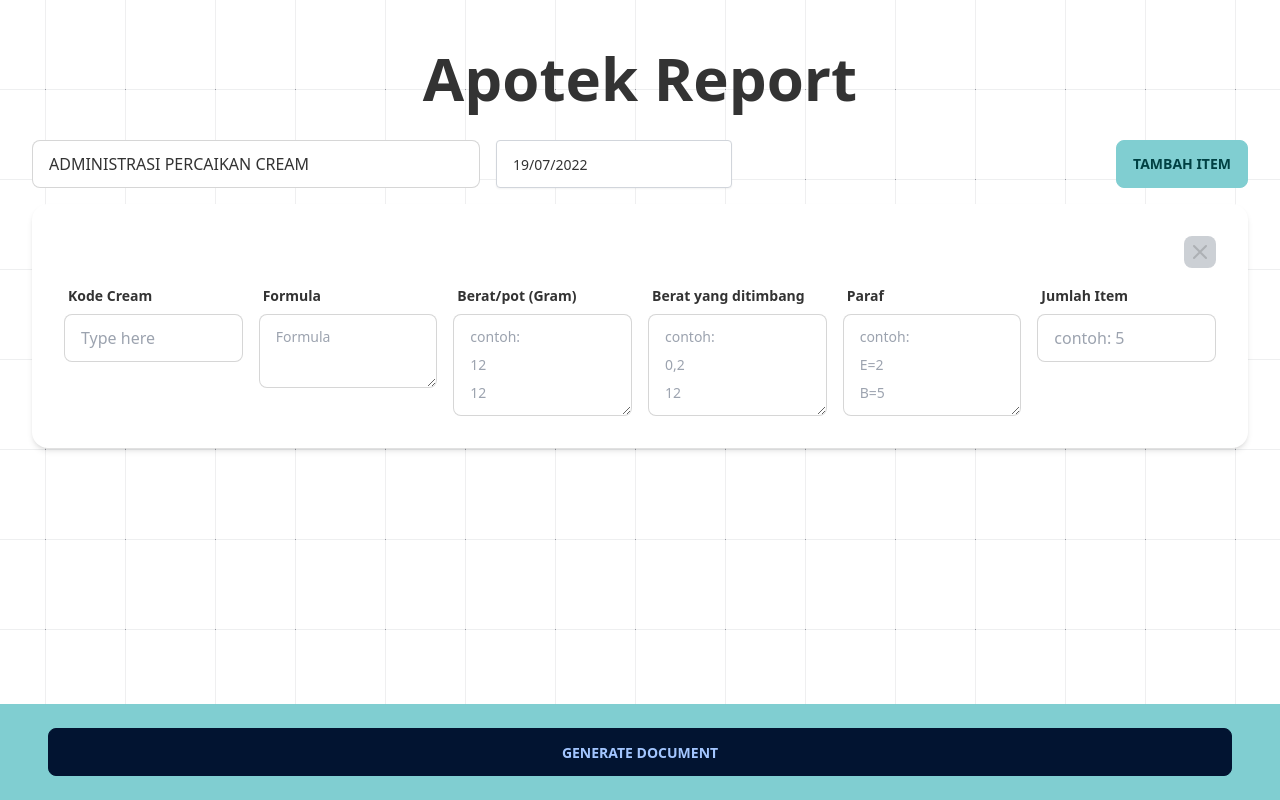
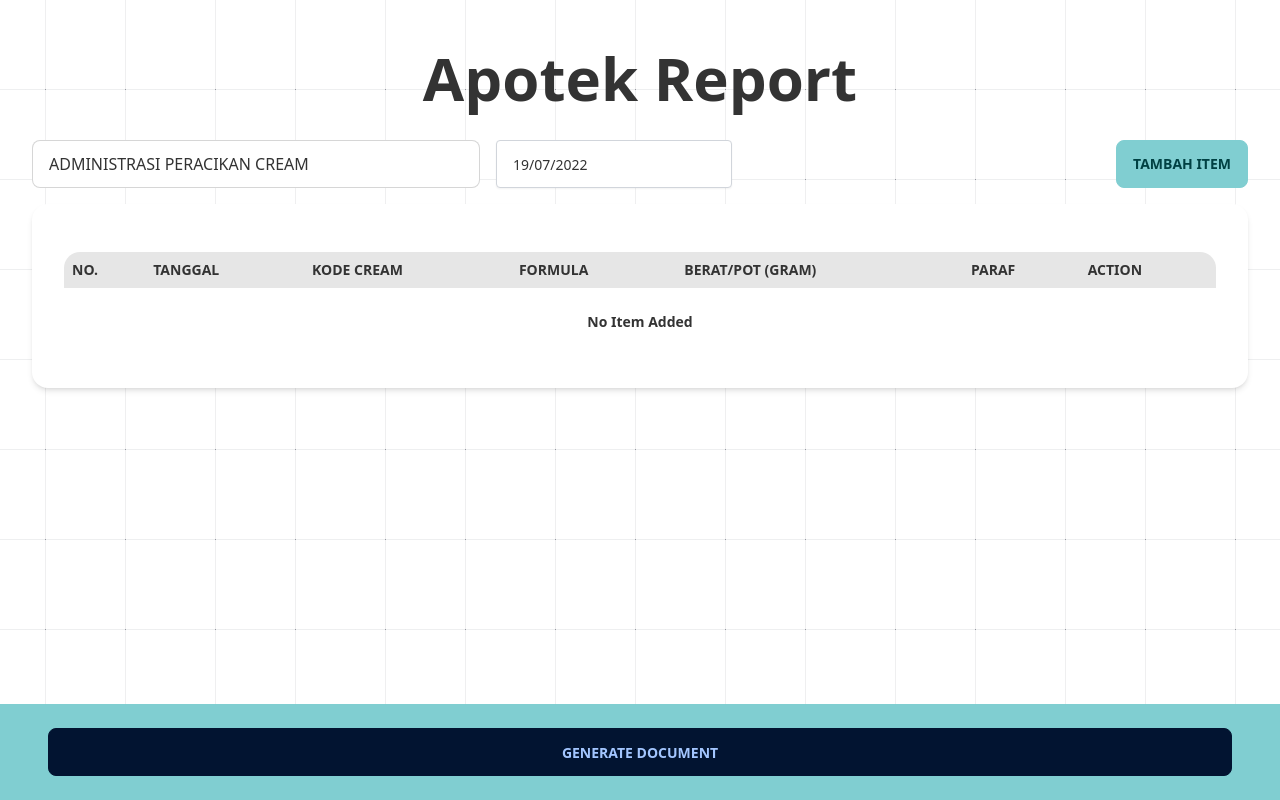
Before and after one commit to irsyaadbp/apotek-report, a React (Vite) app: page / in a window 1280 px wide. Built offline with nearby package versions, Linux system fonts and the light colour scheme.

Commit message:
feat: revamp new flow

```diff
--- a/src/App.jsx
+++ b/src/App.jsx
@@ -12,6 +12,8 @@ import {
   VerticalAlign,
   TextRun,
   HeightRule,
+  UnderlineType,
+  convertMillimetersToTwip,
 } from "docx";
 import { saveAs } from "file-saver";
 import moment from "moment";
@@ -19,25 +21,23 @@ import DatePicker from "react-datepicker";
 
 function App() {
   const [date, setDate] = useState(new Date());
-  const [title, setTitle] = useState("ADMINISTRASI PERCAIKAN CREAM");
+  const [title, setTitle] = useState("ADMINISTRASI PERACIKAN CREAM");
   const [loading, setLoading] = useState(false);
-  const [data, setData] = useState([
-    {
+  const [data, setData] = useState({
     kodeCream: "",
     formula: "",
     pot: "",
-      berat: "",
     paraf: "",
     jumlah: null,
-    },
-  ]);
+  });
+  const [items, setItems] = useState([]);
 
-  const onChange = (index) => (e) => {
+  const onChange = (e) => {
     const { value, name } = e.target;
 
     setData((old) => {
-      const newData = old.slice();
-      newData[index][name] = ["kodeCream", "paraf"].includes(name)
+      const newData = { ...old };
+      newData[name] = ["kodeCream", "formula", "paraf"].includes(name)
         ? value.toUpperCase()
         : value;
 
@@ -45,32 +45,16 @@ function App() {
     });
   };
 
-  const onAddItem = () => {
-    setData((old) => {
-      const newData = old.slice();
-      newData.push({
-        kodeCream: "",
-        formula: "",
-        takaran: "",
-        paraf: "",
-        jumlah: null,
-      });
-      return newData;
-    });
-  };
-
   const onDeleteItem = (index) => {
-    setData((old) => {
-      const newData = old.slice();
+    setItems((old) => {
+      const newData = JSON.parse(JSON.stringify(old));
       newData.splice(index, 1);
       return newData;
     });
   };
 
-  const onGenerateDoc = () => {
-    setLoading(true);
-    const items = data.reduce((result, item) => {
-      const containerParaf = item.paraf.split("\n");
+  const onAddItem = () => {
+    const containerParaf = data.paraf.split("\n");
     const parafs = [];
     if (containerParaf.length) {
       containerParaf.forEach((dataParaf) => {
@@ -85,23 +69,71 @@ function App() {
         }
       });
     }
-      const data = Array.from({ length: item.jumlah }, (_, i) => ({
-        ...item,
-        formula: item.formula.split("\n"),
-        pot: item.pot.split("\n"),
-        berat: item.berat.split("\n"),
-        paraf:
-          parafs?.[i]?.name ||
-          parafs?.find((p) => p.total === 1)?.name ||
-          parafs?.[0]?.name,
-        jumlah: undefined,
+    const dataItem = Array.from({ length: parafs.length }, (_, i) => ({
+      ...data,
+      formula: data.formula.split("\n"),
+      pot: data.pot.split("\n").map((item) => +item.split(",").join(".")),
+      potTotal: data.pot.split("\n").map((item) => +item.split(",").join(".")),
+      paraf: parafs?.[i]?.name || parafs?.[0]?.name,
+      jumlah: 1,
     })).sort((a, b) => (a.paraf > b.paraf ? -1 : 1));
-      result.push(...data);
-      return result;
-    }, []);
+
+    setItems((old) => [...old, ...dataItem]);
+  };
+
+  const onChangeJumlah = (index) => (e) => {
+    const { value } = e.target;
+    setItems((old) => {
+      const newData = JSON.parse(JSON.stringify(old));
+      newData[index] = {
+        ...newData[index],
+        jumlah: +value,
+        potTotal: newData[index].potTotal.map((__, index) => {
+          const pot = newData?.[index]?.pot?.[index];
+          const isInt = pot % 1 === 0;
+
+          return isInt ? +value * +pot : (+value * +pot).toPrecision(3);
+        }),
+      };
+
+      return newData;
+    });
+  };
+
+  const onChangeParaf = (index) => (e) => {
+    const { value, name } = e.target;
+    setItems((old) => {
+      const newData = JSON.parse(JSON.stringify(old));
+      newData[index] = {
+        ...newData[index],
+        [name]: value.toUpperCase(),
+      };
+
+      return newData;
+    });
+  };
+
+  const onDuplicateData = (index) => {
+    const newIndex = index + 1;
+    setItems((old) => {
+      const newData = JSON.parse(JSON.stringify(old));
+      newData.splice(newIndex, 0, newData[index]);
+      return newData;
+    });
+  };
+
+  const onGenerateDoc = () => {
+    setLoading(true);
 
     const table = new Table({
-      columnWidths: [600, 1200, 1200, 1200, 1200, 1200, 1200],
+      columnWidths: [
+        convertMillimetersToTwip(10),
+        convertMillimetersToTwip(26.334),
+        convertMillimetersToTwip(26.334),
+        convertMillimetersToTwip(31),
+        convertMillimetersToTwip(26.334),
+        convertMillimetersToTwip(26.334),
+      ],
       break: 4,
       rows: [
         new TableRow({
@@ -113,6 +145,7 @@ function App() {
                     new TextRun({
                       text: "No.",
                       bold: true,
+                      font: "Calibri",
                     }),
                   ],
                   alignment: AlignmentType.CENTER,
@@ -127,20 +160,7 @@ function App() {
                     new TextRun({
                       text: "Tanggal",
                       bold: true,
-                    }),
-                  ],
-                  alignment: AlignmentType.CENTER,
-                }),
-              ],
-              verticalAlign: VerticalAlign.CENTER,
-            }),
-            new TableCell({
-              children: [
-                new Paragraph({
-                  children: [
-                    new TextRun({
-                      text: "No Resep",
-                      bold: true,
+                      font: "Calibri",
                     }),
                   ],
                   alignment: AlignmentType.CENTER,
@@ -155,6 +175,7 @@ function App() {
                     new TextRun({
                       text: "Kode Cream",
                       bold: true,
+                      font: "Calibri",
                     }),
                   ],
                   alignment: AlignmentType.CENTER,
@@ -169,6 +190,7 @@ function App() {
                     new TextRun({
                       text: "Formula",
                       bold: true,
+                      font: "Calibri",
                     }),
                   ],
                   alignment: AlignmentType.CENTER,
@@ -183,20 +205,7 @@ function App() {
                     new TextRun({
                       text: "Berat/pot (Garam)",
                       bold: true,
-                    }),
-                  ],
-                  alignment: AlignmentType.CENTER,
-                }),
-              ],
-              verticalAlign: VerticalAlign.CENTER,
-            }),
-            new TableCell({
-              children: [
-                new Paragraph({
-                  children: [
-                    new TextRun({
-                      text: "Berat yang ditimbang",
-                      bold: true,
+                      font: "Calibri",
                     }),
                   ],
                   alignment: AlignmentType.CENTER,
@@ -211,6 +220,7 @@ function App() {
                     new TextRun({
                       text: "Paraf",
                       bold: true,
+                      font: "Calibri",
                     }),
                   ],
                   alignment: AlignmentType.CENTER,
@@ -232,6 +242,7 @@ function App() {
                       children: [
                         new TextRun({
                           text: `${index + 1}`,
+                          font: "Calibri",
                         }),
                       ],
                       alignment: AlignmentType.CENTER,
@@ -245,9 +256,10 @@ function App() {
                       children: [
                         new TextRun({
                           text: moment(date).format("DD/MM/yyyy"),
+                          font: "Calibri",
                         }),
                       ],
-                      alignment: AlignmentType.CENTER,
+                      alignment: AlignmentType.RIGHT,
                     }),
                   ],
                   verticalAlign: VerticalAlign.CENTER,
@@ -257,23 +269,13 @@ function App() {
                     new Paragraph({
                       children: [
                         new TextRun({
-                          text: "",
+                          text: `${item.kodeCream}${
+                            item.jumlah > 1 ? ` (${item.jumlah})` : ""
+                          }`,
+                          font: "Calibri",
                         }),
                       ],
-                      alignment: AlignmentType.CENTER,
-                    }),
-                  ],
-                  verticalAlign: VerticalAlign.CENTER,
-                }),
-                new TableCell({
-                  children: [
-                    new Paragraph({
-                      children: [
-                        new TextRun({
-                          text: item.kodeCream,
-                        }),
-                      ],
-                      alignment: AlignmentType.CENTER,
+                      alignment: AlignmentType.LEFT,
                     }),
                   ],
                   verticalAlign: VerticalAlign.CENTER,
@@ -285,34 +287,22 @@ function App() {
                         children: [
                           new TextRun({
                             text: formula,
+                            font: "Calibri",
                           }),
                         ],
-                        alignment: AlignmentType.CENTER,
+                        alignment: AlignmentType.LEFT,
                       })
                   ),
                   verticalAlign: VerticalAlign.CENTER,
                 }),
                 new TableCell({
-                  children: item.pot.map(
+                  children: item.potTotal.map(
                     (pot) =>
                       new Paragraph({
                         children: [
                           new TextRun({
-                            text: pot,
-                          }),
-                        ],
-                        alignment: AlignmentType.CENTER,
-                      })
-                  ),
-                  verticalAlign: VerticalAlign.CENTER,
-                }),
-                new TableCell({
-                  children: item.berat.map(
-                    (berat) =>
-                      new Paragraph({
-                        children: [
-                          new TextRun({
-                            text: berat,
+                            text: String(pot).split(".").join(","),
+                            font: "Calibri",
                           }),
                         ],
                         alignment: AlignmentType.CENTER,
@@ -326,6 +316,7 @@ function App() {
                       children: [
                         new TextRun({
                           text: item.paraf,
+                          font: "Calibri",
                         }),
                       ],
                       alignment: AlignmentType.CENTER,
@@ -338,8 +329,9 @@ function App() {
             })
         ),
       ],
+      alignment: AlignmentType.CENTER,
       width: {
-        size: 8000,
+        size: convertMillimetersToTwip(146, 3),
         type: WidthType.DXA,
       },
     });
@@ -353,6 +345,10 @@ function App() {
                   text: title,
                   bold: true,
                   size: 28,
+                  underline: {
+                    type: UnderlineType.DASH,
+                    color: "000000",
+                  },
                 }),
               ],
               alignment: AlignmentType.CENTER,
@@ -369,11 +365,13 @@ function App() {
       ],
     });
 
-    saveDocumentToFile(doc, `${title}-${moment(date).format("DDMMYYYY")}.docx`);
+    saveDocumentToFile(
+      doc,
+      `${title} TGL ${moment(date).format("DDMMYYYY")}.docx`
+    );
   };
 
   function saveDocumentToFile(doc, fileName) {
-    // const packer = new Packer();
     const mimeType =
       "application/vnd.openxmlformats-officedocument.wordprocessingml.document";
     Packer.toBlob(doc)
@@ -414,134 +412,135 @@ function App() {
             popperClassName="react-datepicker-right"
           />
         </div>
+
         <div className="text-right" style={{ flex: 1 }}>
-          <button className="btn btn-success my-2 lg:my-0" onClick={onAddItem}>
+          <label className="btn btn-success my-2 lg:my-0" htmlFor="my-modal-6">
             Tambah Item
-          </button>
+          </label>
         </div>
       </div>
 
-      {data.map((item, index) => (
-        <div key={index} className="card bg-base-100 shadow-md mt-4 p-0">
+      <div className="card bg-base-100 shadow-md mt-4 p-0">
         <div className="card-body">
-            <div className="card-actions justify-end">
-              <div className="tooltip tooltip-error" data-tip="Hapus Item">
+          <div className="overflow-x-auto mt-4">
+            <table className="table table-compact w-full">
+              <thead>
+                <tr>
+                  <th>No.</th>
+                  <th>Tanggal</th>
+                  <th>Kode Cream</th>
+                  <th>Formula</th>
+                  <th>Berat/pot (Gram)</th>
+                  <th>Paraf</th>
+                  <th>Action</th>
+                </tr>
+              </thead>
+              <tbody>
+                {items.length ? (
+                  items.map((item, index) => (
+                    <tr key={`item-${item.kodeCream}-${index}`}>
+                      <td>{index + 1}</td>
+                      <td>{moment(date).format("DD/MM/YYYY")}</td>
+                      <td>
+                        {item.kodeCream}{" "}
+                        <input
+                          value={item.jumlah}
+                          onChange={onChangeJumlah(index)}
+                          type="number"
+                          placeholder="Type here"
+                          name="jumlah"
+                          className="input input-bordered input-sm ml-1 w-16"
+                        />
+                      </td>
+                      <td>
+                        {item.formula.map((formula, idx) => (
+                          <p
+                            key={`formula-${formula}-${idx}-${index}`}
+                            className="mb-0"
+                          >
+                            {formula}
+                          </p>
+                        ))}
+                      </td>
+                      <td>
+                        {item.potTotal.map((pot, idx) => (
+                          <p
+                            key={`formula-${pot}-${idx}-${index}`}
+                            className="mb-0"
+                          >
+                            {String(pot).split(".").join(",")}
+                          </p>
+                        ))}
+                      </td>
+                      <td>
+                        <input
+                          value={item.paraf}
+                          onChange={onChangeParaf(index)}
+                          type="text"
+                          placeholder="Type here"
+                          name="paraf"
+                          className="input input-bordered w-20"
+                        />
+                      </td>
+                      <td>
+                        <div className="flex align-center">
+                          <div
+                            className="tooltip tooltip-success"
+                            data-tip="Duplicate Data"
+                          >
                             <button
-                  className="btn btn-square btn-error btn-sm"
-                  onClick={() => onDeleteItem(index)}
-                  disabled={index === 0 && data.length === 1}
+                              className="btn btn-square btn-outline btn-sm btn-success mr-2"
+                              onClick={() => onDuplicateData(index)}
                             >
                               <svg
                                 xmlns="http://www.w3.org/2000/svg"
-                    className="h-6 w-6"
-                    fill="none"
-                    viewBox="0 0 24 24"
-                    stroke="currentColor"
+                                className="h-5 w-5"
+                                viewBox="0 0 20 20"
+                                fill="currentColor"
+                              >
+                                <path d="M7 9a2 2 0 012-2h6a2 2 0 012 2v6a2 2 0 01-2 2H9a2 2 0 01-2-2V9z" />
+                                <path d="M5 3a2 2 0 00-2 2v6a2 2 0 002 2V5h8a2 2 0 00-2-2H5z" />
+                              </svg>
+                            </button>
+                          </div>
+                          <div
+                            className="tooltip tooltip-error"
+                            data-tip="Hapus Data"
+                          >
+                            <button
+                              className="btn btn-square btn-error btn-outline btn-sm"
+                              onClick={() => onDeleteItem(index)}
+                            >
+                              <svg
+                                xmlns="http://www.w3.org/2000/svg"
+                                className="h-5 w-5"
+                                viewBox="0 0 20 20"
+                                fill="currentColor"
                               >
                                 <path
-                      strokeLinecap="round"
-                      strokeLinejoin="round"
-                      strokeWidth="2"
-                      d="M6 18L18 6M6 6l12 12"
+                                  fillRule="evenodd"
+                                  d="M9 2a1 1 0 00-.894.553L7.382 4H4a1 1 0 000 2v10a2 2 0 002 2h8a2 2 0 002-2V6a1 1 0 100-2h-3.382l-.724-1.447A1 1 0 0011 2H9zM7 8a1 1 0 012 0v6a1 1 0 11-2 0V8zm5-1a1 1 0 00-1 1v6a1 1 0 102 0V8a1 1 0 00-1-1z"
+                                  clipRule="evenodd"
                                 />
                               </svg>
                             </button>
                           </div>
                         </div>
-            <div className="grid grid-cols-1 md:grid-cols-2 lg:grid-cols-6 gap-4">
-              <div className="form-control w-full max-w-xs">
-                <label className="label font-bold">
-                  <span className="label-text">Kode Cream</span>
-                </label>
-                <input
-                  type="text"
-                  placeholder="Type here"
-                  value={item.kodeCream}
-                  onChange={onChange(index)}
-                  name="kodeCream"
-                  className="input input-bordered w-full max-w-xs"
-                />
-              </div>
-
-              <div className="form-control w-full max-w-xs">
-                <label className="label font-bold">
-                  <span className="label-text">Formula</span>
-                </label>
-                <textarea
-                  value={item.formula}
-                  onChange={onChange(index)}
-                  name="formula"
-                  className="textarea textarea-bordered"
-                  placeholder="Formula"
-                ></textarea>
-              </div>
-
-              <div className="form-control w-full max-w-xs">
-                <label className="label font-bold">
-                  <span className="label-text">Berat/pot (Gram)</span>
-                </label>
-                <textarea
-                  value={item.pot}
-                  onChange={onChange(index)}
-                  name="pot"
-                  className="textarea textarea-bordered"
-                  placeholder={`contoh:\n12\n12`}
-                  rows={3}
-                ></textarea>
-              </div>
-              <div className="form-control w-full max-w-xs">
-                <label className="label font-bold">
-                  <span className="label-text">Berat yang ditimbang</span>
-                </label>
-                <textarea
-                  value={item.berat}
-                  onChange={onChange(index)}
-                  name="berat"
-                  className="textarea textarea-bordered"
-                  placeholder={`contoh:\n0,2\n12`}
-                  rows={3}
-                ></textarea>
-              </div>
-
-              <div className="form-control w-full max-w-xs">
-                <label className="label font-bold">
-                  <span className="label-text">Paraf</span>
-                </label>
-                <textarea
-                  value={item.paraf}
-                  onChange={onChange(index)}
-                  name="paraf"
-                  className="textarea textarea-bordered"
-                  placeholder={`contoh:\nE=2\nB=5`}
-                  rows={3}
-                ></textarea>
-              </div>
-
-              <div className="form-control w-full max-w-xs">
-                <label className="label font-bold">
-                  <span className="label-text">Jumlah Item</span>
-                </label>
-                <input
-                  value={item.jumlah}
-                  onChange={onChange(index)}
-                  name="jumlah"
-                  type="number"
-                  placeholder="contoh: 5"
-                  className="input input-bordered w-full max-w-xs"
-                />
+                      </td>
+                    </tr>
+                  ))
+                ) : (
+                  <tr key={`item-not-found`}>
+                    <td colSpan={7} className="p-6">
+                      <h3 className="text-center font-bold">No Item Added</h3>
+                    </td>
+                  </tr>
+                )}
+              </tbody>
+            </table>
           </div>
         </div>
       </div>
-        </div>
-      ))}
-
-      {data.length >= 3 && (
-        <div className="flex justify-end mt-4">
-          <button className="btn btn-success" onClick={onAddItem}>
-            Tambah Item
-          </button>
-        </div>
-      )}
 
       <div className="btm-nav bg-success p-12">
         <button
@@ -551,6 +550,78 @@ function App() {
           {loading ? "Generating..." : "Generate Document"}
         </button>
       </div>
+
+      <input type="checkbox" id="my-modal-6" className="modal-toggle" />
+      <div className="modal modal-bottom sm:modal-middle">
+        <div className="modal-box">
+          <h3 className="font-bold text-lg">Add Item</h3>
+          <div className="grid grid-cols-1 gap-4">
+            <div className="form-control w-full">
+              <label className="label font-bold">
+                <span className="label-text">Kode Cream</span>
+              </label>
+              <input
+                value={data.kodeCream}
+                onChange={onChange}
+                type="text"
+                placeholder="Type here"
+                name="kodeCream"
+                className="input input-bordered w-full"
+              />
+            </div>
+
+            <div className="form-control w-full">
+              <label className="label font-bold">
+                <span className="label-text">Formula</span>
+              </label>
+              <textarea
+                value={data.formula}
+                onChange={onChange}
+                name="formula"
+                className="textarea textarea-bordered"
+                placeholder="Formula"
+                rows={3}
+              ></textarea>
+            </div>
+
+            <div className="form-control w-full">
+              <label className="label font-bold">
+                <span className="label-text">Berat/pot (Gram)</span>
+              </label>
+              <textarea
+                value={data.pot}
+                onChange={onChange}
+                name="pot"
+                className="textarea textarea-bordered"
+                placeholder={`contoh:\n12\n12`}
+                rows={3}
+              ></textarea>
+            </div>
+
+            <div className="form-control w-full">
+              <label className="label font-bold">
+                <span className="label-text">Paraf</span>
+              </label>
+              <textarea
+                value={data.paraf}
+                onChange={onChange}
+                name="paraf"
+                className="textarea textarea-bordered"
+                placeholder={`contoh:\nE=2\nB=5`}
+                rows={3}
+              ></textarea>
+            </div>
+          </div>
+          <div className="modal-action">
+            <label htmlFor="my-modal-6" className="btn btn-ghost">
+              Cancel
+            </label>
+            <label htmlFor="my-modal-6" className="btn" onClick={onAddItem}>
+              Save
+            </label>
+          </div>
+        </div>
+      </div>
     </div>
   );
 }
```
Lines whose indentation alone changed are shown as unchanged.
